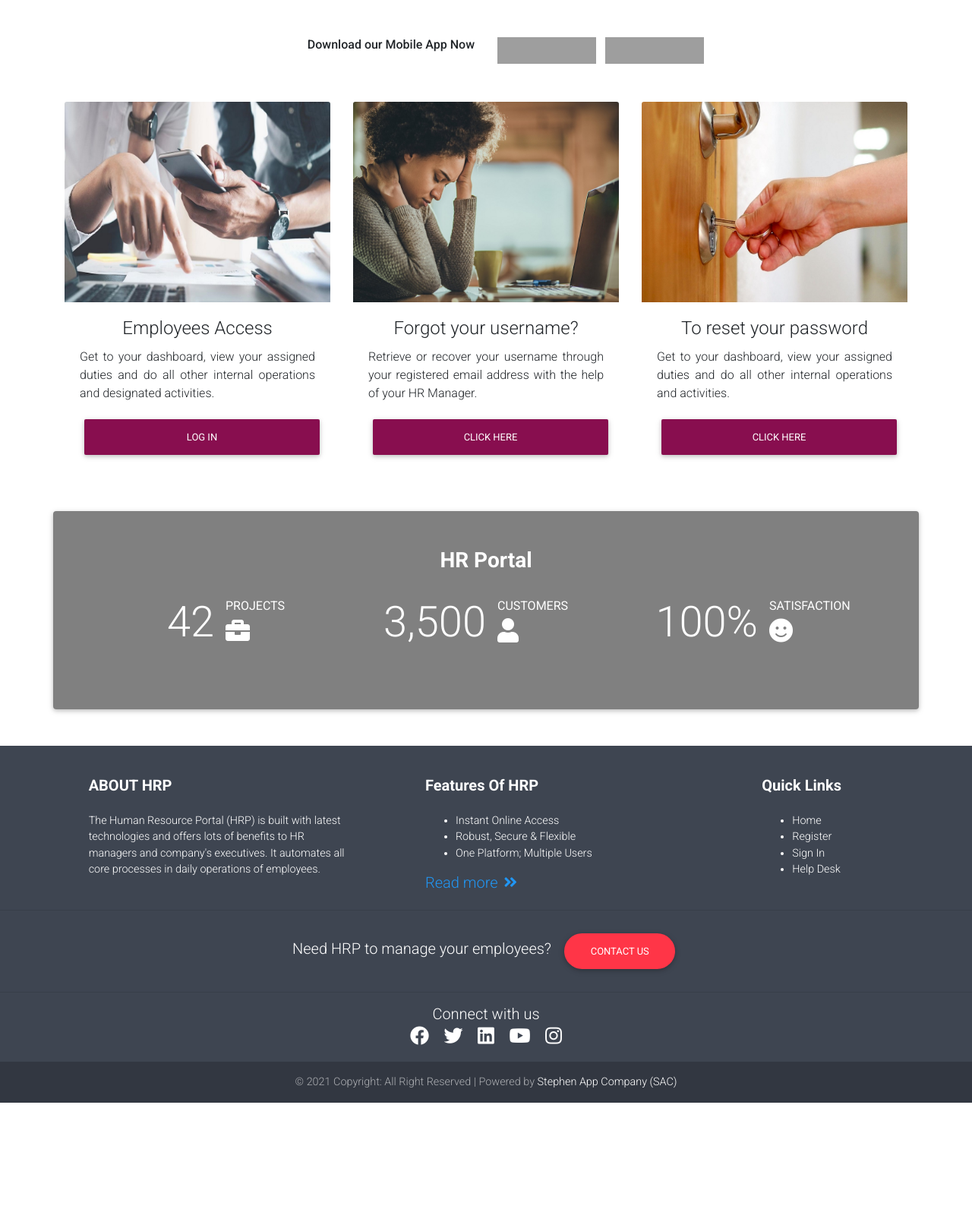
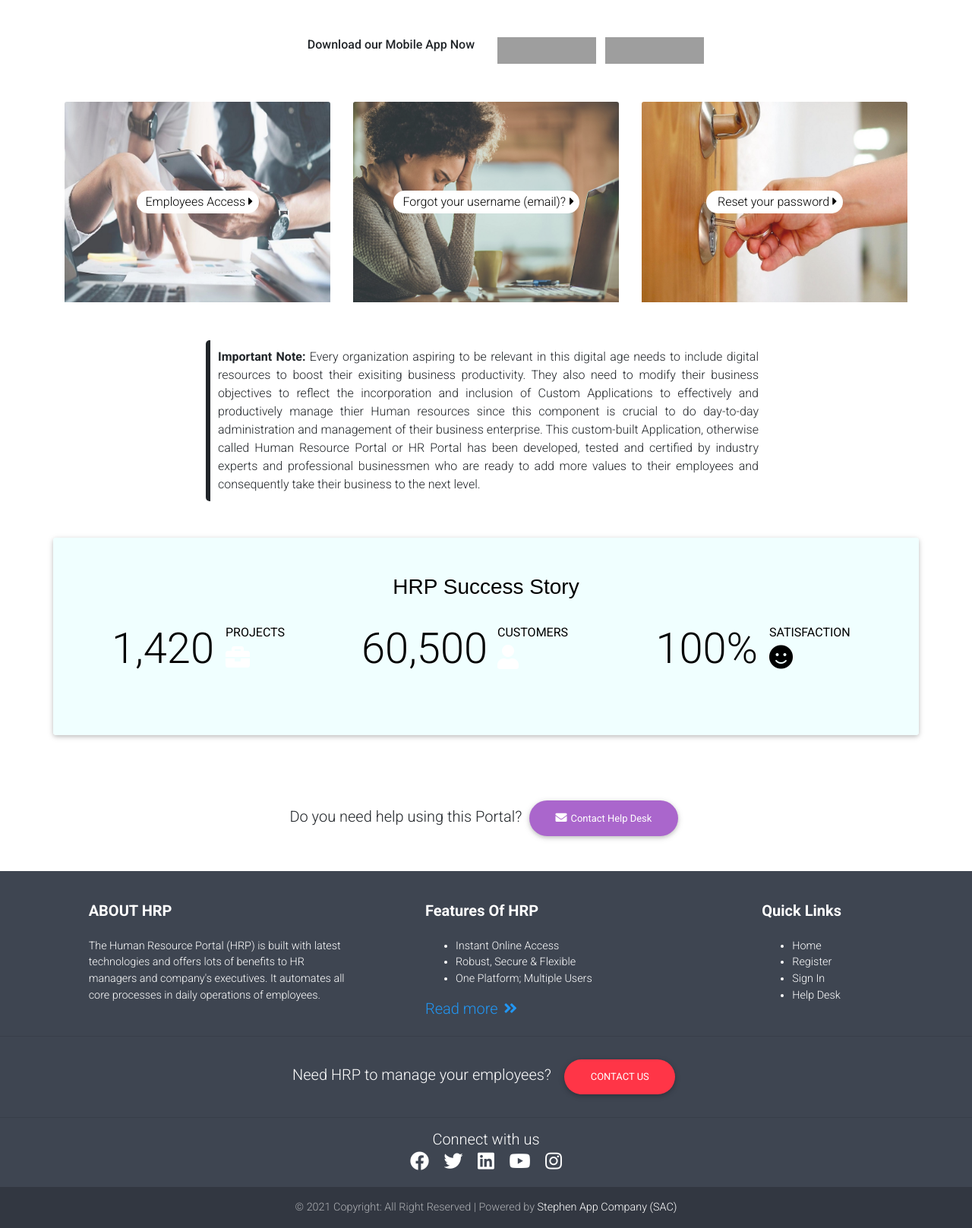
Before and after one commit to adey-px/hr-manager, a Flask app: page /home in a window 1280 px wide. Shown: the part 522-2139 px from the top of the page at 76% size. Before the commit the page ends 1974 px from the top, so only its background shows below. Run offline with Flask 2, Linux system fonts and the light colour scheme; some libraries are stand-ins or nearby versions; grey boxes are pictures that could not be loaded.

Commit message:
Modified and completed Home page with all its links working

```diff
--- a/app.py
+++ b/app.py
@@ -22,6 +22,11 @@ def home():
     return render_template("index.html")
 
 
+@app.route("/about_hrp")
+def about_hrp():
+    return render_template("about_hrp.html")
+
+
 @app.route("/careers")
 def careers():
     return render_template("careers.html")
@@ -40,6 +45,11 @@ def jobs_apply():
 @app.route("/apply_status")
 def apply_status():
     return render_template("apply_status.html")
+
+
+@app.route("/help_desk")
+def help_desk():
+    return render_template("help_desk.html")
 
 
 @app.route("/register", methods=["GET", "POST"])
--- a/static/css/style.css
+++ b/static/css/style.css
@@ -72,6 +72,33 @@ body {
 .app-store {
     width: 130px;
     height: 35px;
+}
+
+.hm-text1 {
+    background-color: white;
+    height: 30px;
+    width: 161px;
+    padding-top: 3px;
+    padding-left: 12px;
+    border-radius: 15px;
+}
+
+.hm-text2 {
+    background-color: white;
+    height: 30px;
+    width: 245px;
+    padding-top: 3px;
+    padding-left: 13px;
+    border-radius: 15px;
+}
+
+.hm-text3 {
+    background-color: white;
+    height: 30px;
+    width: 180px;
+    padding-top: 3px;
+    padding-left: 15px;
+    border-radius: 15px;
 }
 
 /* mobile download links */
--- a/templates/index.html
+++ b/templates/index.html
@@ -49,41 +49,45 @@
       <div class="text-center right-home-title">
         <span>Self Service Center</span>
       </div>
+      <a href="{{ url_for('careers') }}">
         <button type="button"
-        class="btn white btn-lg btn-block float-right border border-blue text-capitalize text-left hvr-glow">
+        class="btn white btn-lg btn-block float-right border border-blue text-capitalize text-left black-text hvr-glow">
         <i class="fas fa-graduation-cap btn-home-icon"></i>
-          <a href="{{ url_for('careers') }}">
             Career Opportunities
+        </button>
       </a>
+
+      <a href="{{ url_for('adverts') }}">
+        <button type="button"
+          class="btn white btn-lg btn-block float-right border border-blue text-capitalize text-left black-text hvr-glow">
+          <i class="fab fa-adversal btn-home-icon"></i>
+              External Advertisement
         </button>
+      </a>
 
+      <a href="{{ url_for('jobs_apply') }}">
         <button type="button"
-        class="btn white btn-lg btn-block float-right border border-blue text-capitalize text-left hvr-glow">
-        <i class="fab fa-adversal btn-home-icon"></i>
-          <a href="{{ url_for('adverts') }}">
-            External Advertisement
+          class="btn white btn-lg btn-block float-right border border-blue text-capitalize text-left black-text hvr-glow">
+          <i class="fas fa-envelope-open-text btn-home-icon"></i>
+              Job Application
+        </button>
       </a>
+
+      <a href="{{ url_for('apply_status') }}">
+        <button type="button"
+          class="btn white btn-lg btn-block float-right border border-blue text-capitalize text-left black-text hvr-glow">
+          <i class="fas fa-user-check btn-home-icon"></i>
+              Check Application Status
         </button>
+      </a>
 
+      <a href="{{ url_for('help_desk') }}">
         <button type="button"
-        class="btn white btn-lg btn-block float-right border border-blue text-capitalize text-left hvr-glow">
-        <i class="fas fa-envelope-open-text btn-home-icon"></i>
-          <a href="{{ url_for('jobs_apply') }}">
-            Job Application
+          class="btn white btn-lg btn-block float-right border border-blue text-capitalize text-left black-text hvr-glow">
+          <i class="fas fa-question-circle btn-home-icon"></i>
+            Help Desk
+        </button>
       </a>
-        </button>
-
-      <button type="button"
-        class="btn white btn-lg btn-block float-right border border-blue text-capitalize text-left hvr-glow">
-        <i class="fas fa-user-check btn-home-icon"></i>
-          <a href="{{ url_for('apply_status') }}">
-            Check Application Status
-          </a>
-      </button>
-
-      <button type="button"
-        class="btn white btn-lg btn-block float-right border border-blue text-capitalize text-left hvr-glow">
-        <i class="fas fa-question-circle btn-home-icon"></i>Help Desk</button>
       </div>
     </div>
   </div>
@@ -108,73 +112,79 @@
   <!-- Solution section for employees -->
   <div class="container">
     <div class="row">
+
       <div class="col-sm">
-        <div class="view view-cascade overlay">
+        <div class="view">
           <img src="{{ url_for('static', filename='images/employees-access.jpg') }}" class="card-img-top"
             alt="narrower">
-          <a>
-            <div class="mask rgba-white-slight"></div>
+          <a href="{{ url_for('login') }}">
+            <div class="mask rgba-white-slight flex-center">
+              <span class="hm-text1 black-text">
+                Employees Access <i class="fas fa-caret-right"></i></span>
+            </div>
           </a>
-        </div>
-        <div class="card-body card-body-cascade">
-          <h4 class="card-title text-center">Employees Access</h4>
-          <p class="card-text" align="justify" >Get to your dashboard, view your assigned duties
-            and do all other internal operations and designated activities.
-          </p>
-          <a href="{{ url_for('login') }}" class="btn btn-unique" style="width: 100%;">Log In</a>
         </div>
       </div>
 
       <div class="col-sm">
-        <div class="view view-cascade overlay">
+        <div class="view">
           <img src="{{ url_for('static', filename='images/forgot-email.jpg') }}" class="card-img-top"
             alt="narrower">
-          <a>
-            <div class="mask rgba-white-slight"></div>
+          <a href="{{ url_for('help_desk') }}">
+            <div class="mask rgba-white-slight flex-center">
+              <span class="hm-text2 black-text">
+                Forgot your username (email)?<i class="fas fa-caret-right" style="padding-left: 5px;"></i></span>
+            </div>
           </a>
-        </div>
-        <div class="card-body card-body-cascade">
-          <h4 class="card-title text-center">Forgot your username?</h4>
-          <p class="card-text" align="justify">Retrieve or recover your username through
-            your registered email address with the help of your HR Manager.
-          </p>
-          <a class="btn btn-unique" style="width: 100%;">Click here</a>
         </div>
       </div>
 
       <div class="col-sm">
-       <div class="view view-cascade overlay">
+        <div class="view">
           <img src="{{ url_for('static', filename='images/reset-password.jpg') }}" class="card-img-top"
             alt="narrower">
-        <a>
-          <div class="mask rgba-white-slight"></div>
+          <a href="{{ url_for('help_desk') }}">
+            <div class="mask rgba-white-slight flex-center">
+              <span class="hm-text3 black-text">
+                Reset your password <i class="fas fa-caret-right"></i></span>
+            </div>
           </a>
-      </div>
-      <div class="card-body card-body-cascade">
-        <h4 class="card-title text-center">To reset your password</h4>
-        <p class="card-text" align="justify" >Get to your dashboard, view your assigned duties
-          and do all other internal operations and activities.
-        </p>
-        <a class="btn btn-unique" style="width: 100%;">Click here</a>
         </div>
       </div>
     </div>
   </div>
   <!-- Solution section for employees ends -->
 
-  <!-- Counter section -->
+  <!-- Important note section -->
+  <div class="container" style="margin-top: 50px; width: 60%;">
+    <p class="note" align="justify">
+      <strong>Important Note:</strong>
+      Every organization aspiring to be relevant in this digital age needs to include digital resources
+      to boost their exisiting business productivity. They also need to modify their business
+      objectives to reflect the incorporation and inclusion of Custom Applications to effectively and
+      productively manage thier Human resources since this component is crucial to do day-to-day
+      administration and management of their business enterprise. This custom-built Application, otherwise
+      called Human Resource Portal or HR Portal has been developed, tested and certified by industry experts
+      and professional businessmen who are ready to add more values to their employees and consequently take
+      their business to the next level.
+    </p>
+  </div>
+  <!-- Important note section ends -->
+
+  <!-- Success story section -->
   <div class="container my-5 z-depth-1 px-0 rounded">
-    <section class="white-text p-5 rounded" style="background-color: gray">
-      <h3 class="text-center font-weight-bold mb-4 pb-2">HR Portal</h3>
+    <section class="white-text p-5 rounded" style="background-color: azure;">
+      <h3 class="text-center mb-4 pb-2 black-text"
+        style="font-family: Arial, Helvetica, sans-serif;">HRP Success Story</h3>
       <div class="row">
         <div class="col-md-4 mb-4">
           <div class="row">
             <div class="col-6 pr-0">
-              <h4 class="display-4 text-right mb-0 count-up" data-from="0" data-to="42" data-time="2000">42</h4>
+              <h4 class="display-4 text-right mb-0 count-up black-text" data-from="0" data-to="42" data-time="2000">1,420</h4>
             </div>
 
             <div class="col-6">
-              <p class="text-uppercase font-weight-normal mb-1">Projects</p>
+              <p class="text-uppercase font-weight-normal mb-1 black-text">Projects</p>
               <p class="mb-0"><i class="fas fa-briefcase fa-2x mb-0"></i></p>
             </div>
           </div>
@@ -183,11 +193,11 @@
         <div class="col-md-4 mb-4">
           <div class="row">
             <div class="col-6 pr-0">
-              <h4 class="display-4 text-right mb-0 count1" data-from="0" data-to="3500" data-time="2000">3,500</h4>
+              <h4 class="display-4 text-right mb-0 count1 black-text" data-from="0" data-to="3500" data-time="2000">60,500</h4>
             </div>
 
             <div class="col-6">
-              <p class="text-uppercase font-weight-normal mb-1">Customers</p>
+              <p class="text-uppercase font-weight-normal mb-1 black-text">Customers</p>
               <p class="mb-0"><i class="fas fa-user fa-2x mb-0"></i></p>
             </div>
           </div>
@@ -195,12 +205,12 @@
 
         <div class="col-md-4 mb-4">
           <div class="row">
-            <div class="col-6 pr-0">
+            <div class="col-6 pr-0 black-text">
               <h4 class="display-4 text-right"><span class="d-flex justify-content-end">
                 <span class="count2" data-from="0" data-to="100" data-time="2000">100</span> %</span></h4>
             </div>
 
-            <div class="col-6">
+            <div class="col-6 black-text">
               <p class="text-uppercase font-weight-normal mb-1">Satisfaction</p>
               <p class="mb-0"><i class="fas fa-smile fa-2x mb-0"></i></p>
             </div>
@@ -210,7 +220,16 @@
       </div>
     </section>
   </div>
-  <!-- Counter section ends -->
+   <!-- Success story section ends -->
+
+  <!-- Help desk link -->
+  <div class="help-desk text-center" style="margin-bottom: 40px; margin-top: 80px;">
+    <h5 style="display: inline;">Do you need help using this Portal?</h5>
+    <a href="{{ url_for('help_desk') }}" class="btn btn-secondary btn-rounded text-capitalize" style="border-radius: 25px;">
+      <i class="fas fa-envelope" style="font-size: 15px; padding-right: 5px;"></i>Contact Help Desk</a>
+  </div>
+  <!-- Help desk link ends -->
+
 
   <!-- Footer section-->
   <footer class="page-footer font-small stylish-color-dark pt-4">
@@ -232,7 +251,7 @@
             <li>Robust, Secure & Flexible</li>
             <li>One Platform; Multiple Users</li>
           </ul>
-          <a href="#">
+          <a href="{{ url_for('about_hrp') }}">
             <h5 class="blue-text text-left">Read more<i class="fas fa-angle-double-right ml-2"></i></h5>
           </a>
         </div>
@@ -245,7 +264,7 @@
             <li><a href="{{ url_for('home') }}">Home</a></li>
             <li><a href="{{ url_for('register') }}">Register</a></li>
             <li><a href="{{ url_for('login') }}">Sign In</a></li>
-            <li><a href="#!">Help Desk</a></li>
+            <li><a href="{{ url_for('help_desk') }}">Help Desk</a></li>
           </ul>
         </div>
       </div>
@@ -258,7 +277,8 @@
         <h5 class="mb-1">Need HRP to manage your employees?</h5>
       </li>
       <li class="list-inline-item">
-        <a href="#" class="btn btn-danger btn-rounded" style="border-radius: 25px;">Contact Us</a>
+        <a href="mailto: aosteph@gmail.com" class="btn btn-danger btn-rounded"
+          style="border-radius: 25px;">Contact Us</a>
       </li>
     </ul>
 
```
Also changed, not shown: templates/about_hrp.html (added, +10 -0 lines), templates/help_desk.html (added, +10 -0 lines). Lines whose indentation alone changed are shown as unchanged.
